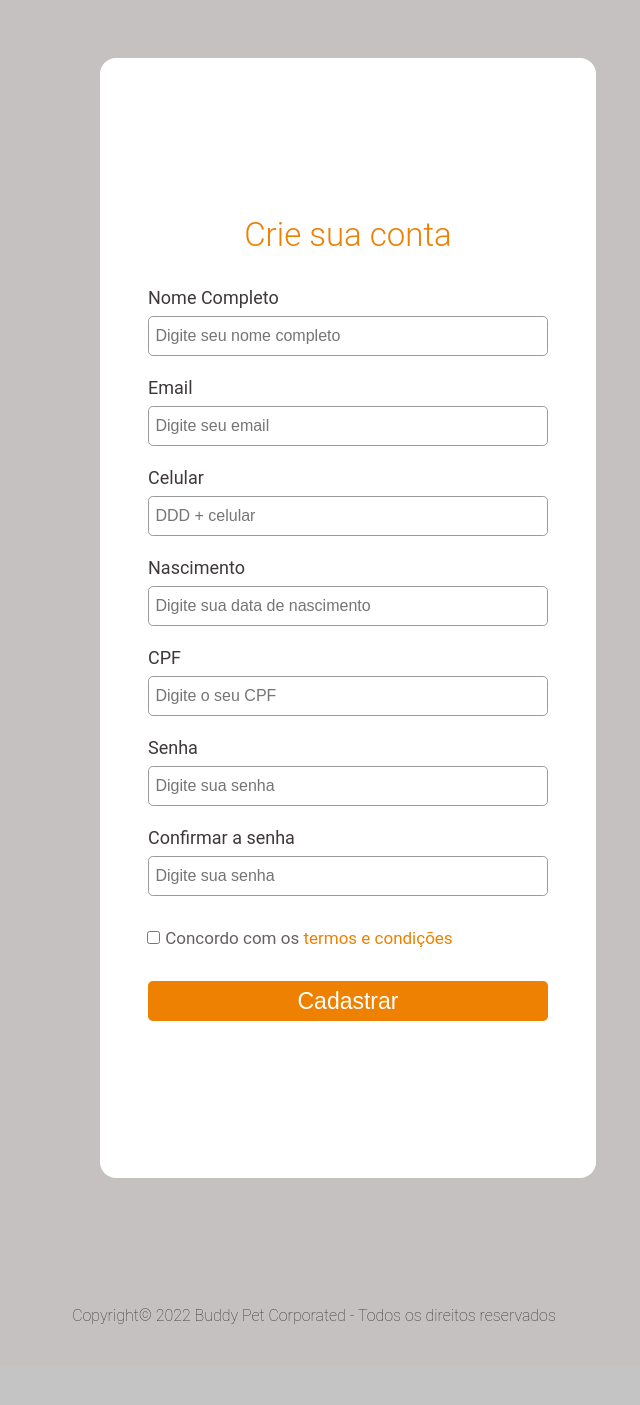
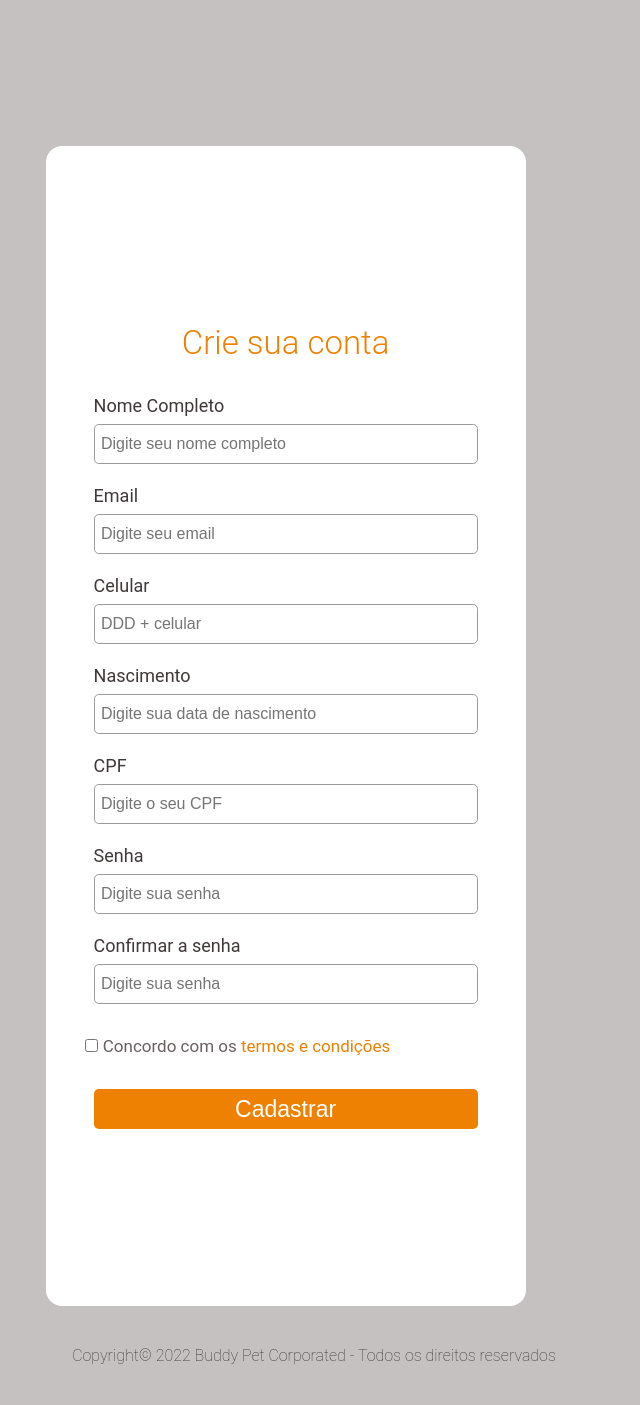
Before and after one commit to Buddy-Pet/Buddy-Pet-Projeto, a web app: file criarConta.html in a window 1280 px wide. Shown: the part 134-1539 px from the top of the page, without its empty margins (316-956 px from the left). Before the commit the page ends 1458 px from the top, so only its background shows below. Run offline with its HTML, style and script files only (its server is not run), Linux system fonts and the light colour scheme; some libraries are stand-ins or nearby versions.

Commit message:
Alteração do formulário do arquivo criarConta.css

```diff
--- a/css/criarConta.css
+++ b/css/criarConta.css
@@ -33,35 +33,32 @@ header .seguro img {
 	margin-right: 2rem;
 }
 
-
-
-
-
 main {
 	background-color: rgb(197, 193, 193);
-
+	width: 100%;
 }
 
 main .container {
 	display: flex;
+	justify-content: center;
     width: 30vw;
-    height: 185vh;
-
+    height: 190vh;
+	mask-origin: 0;
+	margin-left: 32vw;
 }
 
 main form {
 	background-color: #FFFFFF;
-	position: relative;
 	top: 12rem;
 	left: 26rem;
     display: flex;
     flex-direction: column;
     width: 500vw;
-	height: 140vh;
+	height: 145vh;
     justify-content: center;
 	border-radius: 1rem;
 	border: none;
-
+	margin-top: 35vh;
 }
 
 main form .titulo {
@@ -84,7 +81,7 @@ main .formulario {
 }
 
 main .formulario input {
-    width: 400px;
+    width: 30vw;
     height: 40px;
     left: 123px;
     top: 294px;
@@ -107,7 +104,7 @@ main form .entrar {
 }
 
 main form .entrar button {
-	width: 400px;
+	width: 30vw;
 	height: 40px;
 	font-size: 23px;
 	color: white;
```
Also changed, not shown: other parts of css/criarConta.css (+26 -20 lines), css/acessar.css (+9 -9 lines).
